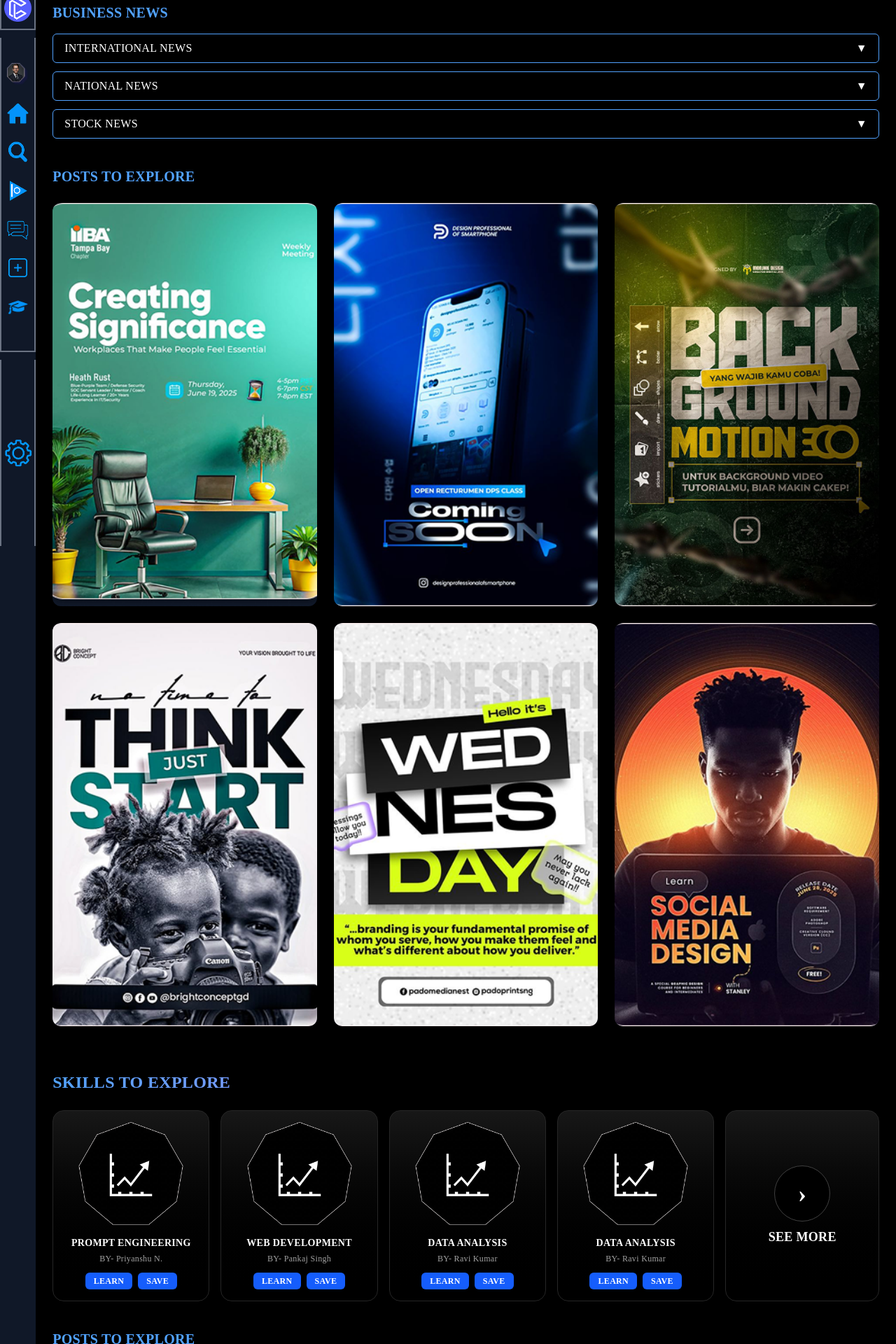
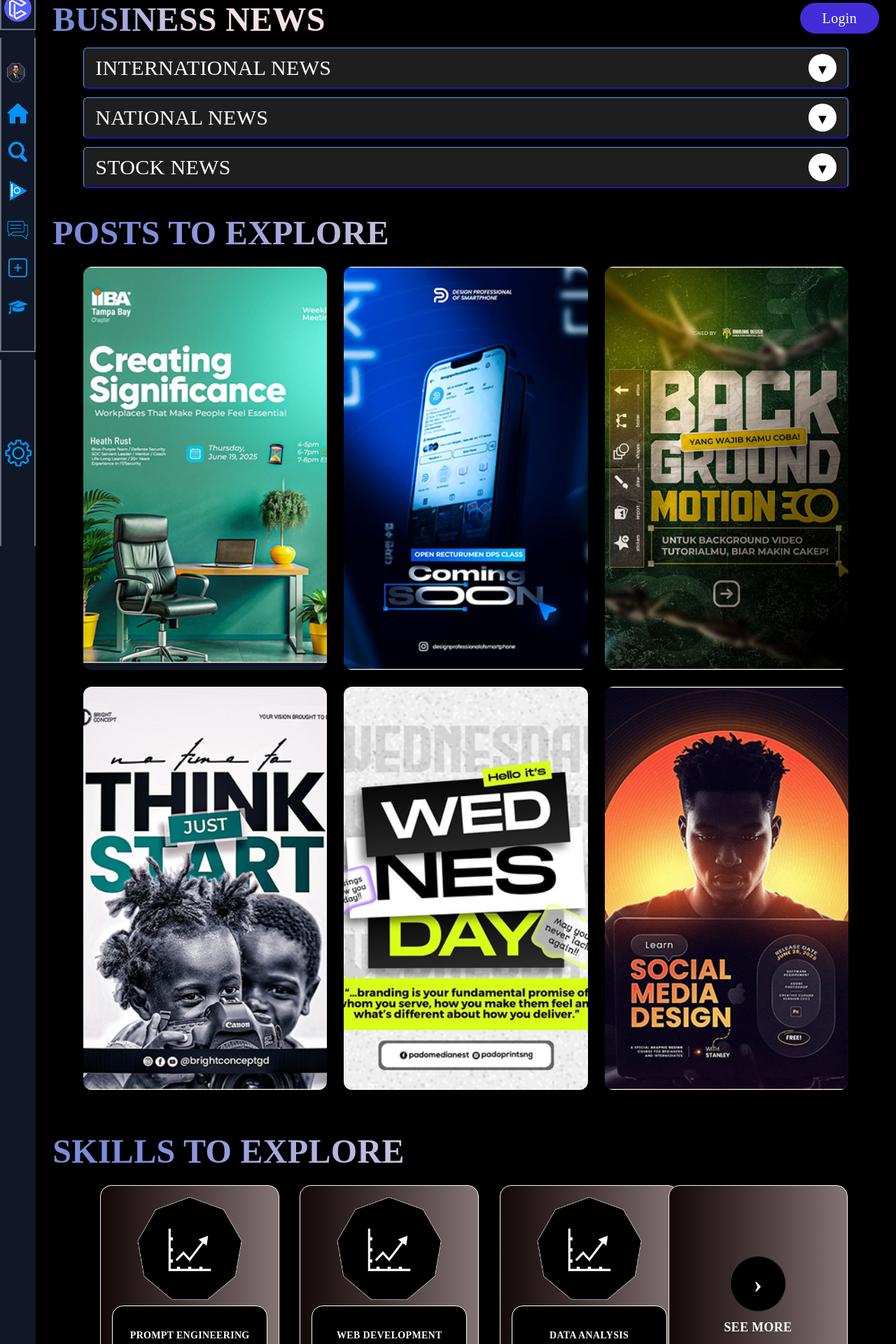
Before and after one commit to adarsh2027dev/Corptube-platform, a Next.js app: page / in a window 1280 px wide. Shown: the part 20-1940 px from the top of the page at 70% size. Built offline with nearby package versions, Linux system fonts and the light colour scheme; no server answers.

Commit message:
landing page design

```diff
--- a/src/Components/SkillsToExplore.js
+++ b/src/Components/SkillsToExplore.js
@@ -6,33 +6,36 @@ import Image from "next/image";
 // Reusable skill card
 function SkillCard({ skill }) {
   return (
-    <div className="bg-gradient-to-b from-neutral-900 to-black  rounded-2xl shadow-md border border-neutral-800 w-64 flex flex-col items-center p-4 relative">
+    <div className=" bg-gradient-to-r from-[#140808] to-[#837575]  ml-11  rounded-2xl shadow-md border-1 border-[#FFF2F2] w-64 flex flex-col items-center p-4 relative">
       {/* Octagon Icon */}
 
         <Image src="/assets/landingphoto/Polygon 17.png" alt="Octagon" width={150} height={150} />
 
 
-
+     <div className="flex flex-col bg-black rounded-2xl p-4 border border-white mt-2 w-full items-center">
       {/* Title */}
       <div className="mt-4 text-center">
         <h3 className="font-bold text-white text-sm">
           {skill.title.toUpperCase()}
         </h3>
-        <p className="text-neutral-400 text-xs mt-1">BY- {skill.author}</p>
+        <p className="text-neutral-200 text-xs mt-1">BY- {skill.author}</p>
       </div>
 
       {/* Buttons */}
       <div className="flex gap-2 mt-3">
         <Link
           href={`/skills/${skill.id}`}
-          className="px-3 py-1 bg-blue-600 text-xs font-semibold rounded-md hover:bg-blue-700"
+          className="px-3 border-1 border-[#FFF2F2] py-1  bg-[#2E25B5] text-xs font-semibold rounded-md  "
         >
           LEARN
         </Link>
-        <button className="px-3 py-1 bg-blue-600 text-xs font-semibold rounded-md hover:bg-blue-700">
+        <button className="px-3 border-1 border-[#FFF2F2] py-1 bg-[#2E25B5] text-xs font-semibold rounded-md  ">
           SAVE
         </button>
       </div>
+     </div>
+
+
     </div>
   );
 }
@@ -40,7 +43,7 @@ function SkillCard({ skill }) {
 // Special "See More" card
 function SeeMoreCard() {
   return (
-    <div className="bg-gradient-to-b from-neutral-900 to-black rounded-2xl shadow-md border border-neutral-800 w-64 flex flex-col items-center justify-center relative">
+    <div className="bg-gradient-to-r from-[#140808] to-[#837575] border-1 border-[#FFF2F2] rounded-2xl shadow-md w-64 flex flex-col items-center justify-center relative">
       <div className="w-20 h-20 flex items-center justify-center bg-black rounded-full border border-neutral-700">
         <span className="text-4xl font-bold">›</span>
       </div>
@@ -67,11 +70,7 @@ export default function SkillsToExplore() {
       "title": "Data Analysis",
       "author": "Ravi Kumar"
     },
-    {
-        "id": 4,
-        "title": "Data Analysis",
-        "author": "Ravi Kumar"
-      }
+
   ]
 
 
@@ -91,11 +90,11 @@ export default function SkillsToExplore() {
 
   return (
     <section className="mt-16">
-      <h2 className="text-2xl font-extrabold mb-6 bg-gradient-to-r from-blue-400 to-purple-400 bg-clip-text text-transparent">
+      <h2 className="text-5xl  text-heading   mb-6">
         SKILLS TO EXPLORE
       </h2>
 
-      <div className="flex   gap-4">
+      <div className="grid grid-cols-1 md:grid-cols-4  mr-4 ml-6">
 
         {skills.map((skill) => (
           <SkillCard key={skill.id} skill={skill} />
--- a/src/pages/index.js
+++ b/src/pages/index.js
@@ -83,41 +83,44 @@ const HomePage = () => {
       <main className="min-h-screen w-[96%] ml-[4%] bg-black text-white p-6">
       {/* BUSINESS NEWS */}
       <section>
-        <h2 className="text-xl font-bold text-blue-400 mb-4">BUSINESS NEWS</h2>
+        <div className="flex justify-between">
+        <h2 className="text-5xl  text-heading   mb-4">BUSINESS NEWS</h2>
+        <button className="text-white text-xl bg-indigo-700 rounded-r-full rounded-l-full px-8 mb-5 cursor-pointer ">Login</button>
+        </div>
 
         {/* Dropdowns */}
-        <div className="space-y-3">
+        <div className="space-y-3 ml-11 mr-11">
           <button
             onClick={() => toggleDropdown("international")}
-            className="w-full flex justify-between items-center border border-blue-400 px-4 py-2 rounded-md"
+            className="w-full text-3xl bg-[#1E1E1E] flex justify-between items-center border border-blue-400 border-b-[#220FCD] border-b-2 px-4 py-2 rounded-md"
           >
             INTERNATIONAL NEWS
-            <span>{dropdowns.international ? "▲" : "▼"}</span>
+            <div className="text-black bg-white square-aspect-ratio w-10 h-10 rounded-full p-2"><p className="text-xl">{dropdowns.international ? "▲" : "▼"}</p></div>
           </button>
 
           <button
             onClick={() => toggleDropdown("national")}
-            className="w-full flex justify-between items-center border border-blue-400 px-4 py-2 rounded-md"
+            className="w-full text-3xl bg-[#1E1E1E] flex justify-between items-center border border-blue-400 border-b-[#220FCD] border-b-2 px-4 py-2 rounded-md"
           >
             NATIONAL NEWS
-            <span>{dropdowns.national ? "▲" : "▼"}</span>
+            <div className="text-black bg-white square-aspect-ratio w-10 h-10 rounded-full p-2"><p className="text-xl">{dropdowns.national ? "▲" : "▼"}</p></div>
           </button>
 
           <button
             onClick={() => toggleDropdown("stock")}
-            className="w-full flex justify-between items-center border border-blue-400 px-4 py-2 rounded-md"
+            className="w-full text-3xl bg-[#1E1E1E] flex justify-between items-center border border-blue-400 border-b-[#220FCD] border-b-2 px-4 py-2 rounded-md"
           >
             STOCK NEWS
-            <span>{dropdowns.stock ? "▲" : "▼"}</span>
+            <div className="text-black bg-white square-aspect-ratio w-10 h-10 rounded-full p-2"><p className="text-xl">{dropdowns.stock ? "▲" : "▼"}</p></div>
           </button>
         </div>
       </section>
 
       {/* POSTS TO EXPLORE */}
       <section className="mt-10">
-        <h2 className="text-xl font-bold text-blue-400 mb-6">POSTS TO EXPLORE</h2>
+        <h2 className="text-5xl  text-heading   mb-6">POSTS TO EXPLORE</h2>
 
-        <div className="grid grid-cols-1 sm:grid-cols-2 md:grid-cols-3 gap-6">
+        <div className="grid grid-cols-1 sm:grid-cols-2 md:grid-cols-3 ml-11 mr-11 gap-6">
           {posts.map((post) => (
             <Link
               href={post.link}
@@ -141,9 +144,9 @@ const HomePage = () => {
       </section>
         {/* POSTS TO EXPLORE */}
         <section className="mt-10">
-        <h2 className="text-xl font-bold text-blue-400 mb-6">POSTS TO EXPLORE</h2>
+        <h2 className="text-5xl  text-heading   mb-6">POSTS TO EXPLORE</h2>
 
-        <div className="grid grid-cols-1 sm:grid-cols-2 md:grid-cols-3 gap-6">
+        <div className="grid grid-cols-1 sm:grid-cols-2 md:grid-cols-3 ml-11 mr-11 gap-6">
           {posts.map((post) => (
             <Link
               href={post.link}
@@ -163,35 +166,39 @@ const HomePage = () => {
       </section>
        {/* PROJECTS TO EXPLORE */}
        <section className="mt-16">
-        <h2 className="text-xl font-bold text-blue-400 mb-6">PROJECTS TO EXPLORE</h2>
+        <h2 className="text-5xl  text-heading   mb-6">PROJECTS TO EXPLORE</h2>
 
-        <div className="flex items-start gap-6 bg-black border border-blue-400 rounded-2xl p-6 shadow-lg">
+        <div className=" ml-11 mr-11 rounded-r-4xl rounded-l-4xl bg-gradient-to-b from-[#164CD7] to-[#999999] p-1 shadow-lg">
           {/* Logo + Buttons */}
+          <div className="flex gap-4 items-center bg-[#140808] rounded-r-4xl rounded-l-4xl p-4">
+
+
           <div className="flex flex-col items-center">
-            <div className="w-20 h-20 rounded-full bg-gray-900 flex items-center justify-center border border-blue-400">
+
               <Image
                 src={project.logo}
                 alt={project.name}
-                width={50}
-                height={50}
+                width={80}
+                height={80}
+
               />
-            </div>
 
-            <div className="flex flex-col gap-3 mt-4">
-              <button className="px-3 py-2 rounded-md bg-blue-600 hover:bg-blue-700 text-sm">
+
+            <div className="flex flex-col bg-[#1E1E1E] rounded-4xl p-4 border border-white gap-3 mt-4">
+              <button className="px-3 py-2 rounded-md bg-[#575FFE] text-white text-sm">
                 INTERACT
               </button>
-              <button className="px-3 py-2 rounded-md bg-blue-600 hover:bg-blue-700 text-sm">
+              <button className="px-3 py-2 rounded-md bg-[#575FFE] text-white text-sm">
                 SUPPORT
               </button>
-              <button className="px-3 py-2 rounded-md bg-blue-600 hover:bg-blue-700 text-sm">
+              <button className="px-3 py-2 rounded-md bg-[#575FFE] text-white text-sm">
                 SAVE
               </button>
             </div>
           </div>
 
           {/* Project Content */}
-          <div className="flex-1">
+          <div className="flex-1 bg-[#1E1E1E] p-4 rounded-3xl border border-white">
             <h3 className="text-lg font-bold">{project.name}</h3>
             <p className="text-sm font-semibold mt-1">
               Stage: {project.stage}
@@ -203,16 +210,44 @@ const HomePage = () => {
               {project.description}
             </p>
           </div>
+          </div>
         </div>
 
         {/* See More Projects Button */}
-        <div className="flex justify-center mt-8">
-          <button className="flex items-center gap-2 px-8 py-3 rounded-full bg-gray-900 border border-blue-400 hover:bg-blue-800 text-lg font-bold shadow-md">
-            SEE MORE PROJECTS
-            <span className="text-2xl">›</span>
-          </button>
+        <div className="flex justify-center ml-32 mr-32  mt-8 rounded-r-full rounded-l-full bg-gradient-to-b from-[#164CD7] to-[#999999] p-1 shadow-lg">
+        <div className="flex  justify-between rounded-r-full rounded-l-full w-full bg-[#140808] p-4">
+
+           <p className="text-white mt-3 text-3xl">SEE MORE PROJECTS</p>
+            <div className="square-aspect-ratio  ">
+            <Image src="/assets/landingphoto/Ellipse 7.png" alt="arrow-down" width={60} height={60} />
+            </div>
+        </div>
+      </div>
+      </section>
+
+     {/* POSTS TO EXPLORE */}
+     <section className="mt-10">
+        <h2 className="text-5xl  text-heading   mb-6">POSTS TO EXPLORE</h2>
+
+        <div className="grid grid-cols-1 sm:grid-cols-2 md:grid-cols-3 ml-11 mr-11 gap-6">
+          {posts.map((post) => (
+            <Link
+              href={post.link}
+              key={post.id}
+              className="rounded-xl overflow-hidden bg-gray-900 hover:scale-105 transition-transform shadow-lg"
+            >
+              <Image
+                src={post.image}
+                alt={post.title}
+                width={400}
+                height={500}
+                className="w-full h-144 object-cover"
+              />
+            </Link>
+          ))}
         </div>
       </section>
+
     </main>
 
     </div>
--- a/src/pages/styles/globals.css
+++ b/src/pages/styles/globals.css
@@ -222,3 +222,13 @@ html {
     0% 30%
   );
 }
+
+.text-heading {
+  font-weight: bold;
+
+  background: linear-gradient(90deg, #7B8BD9 10%, #F5E2E2 60%);
+  -webkit-background-clip: text;
+  -webkit-text-fill-color: transparent;
+  background-clip: text; /* for Firefox */
+  color: transparent;
+}
```
Also changed, not shown: public/assets/landingphoto/Ellipse 7.png (added).
